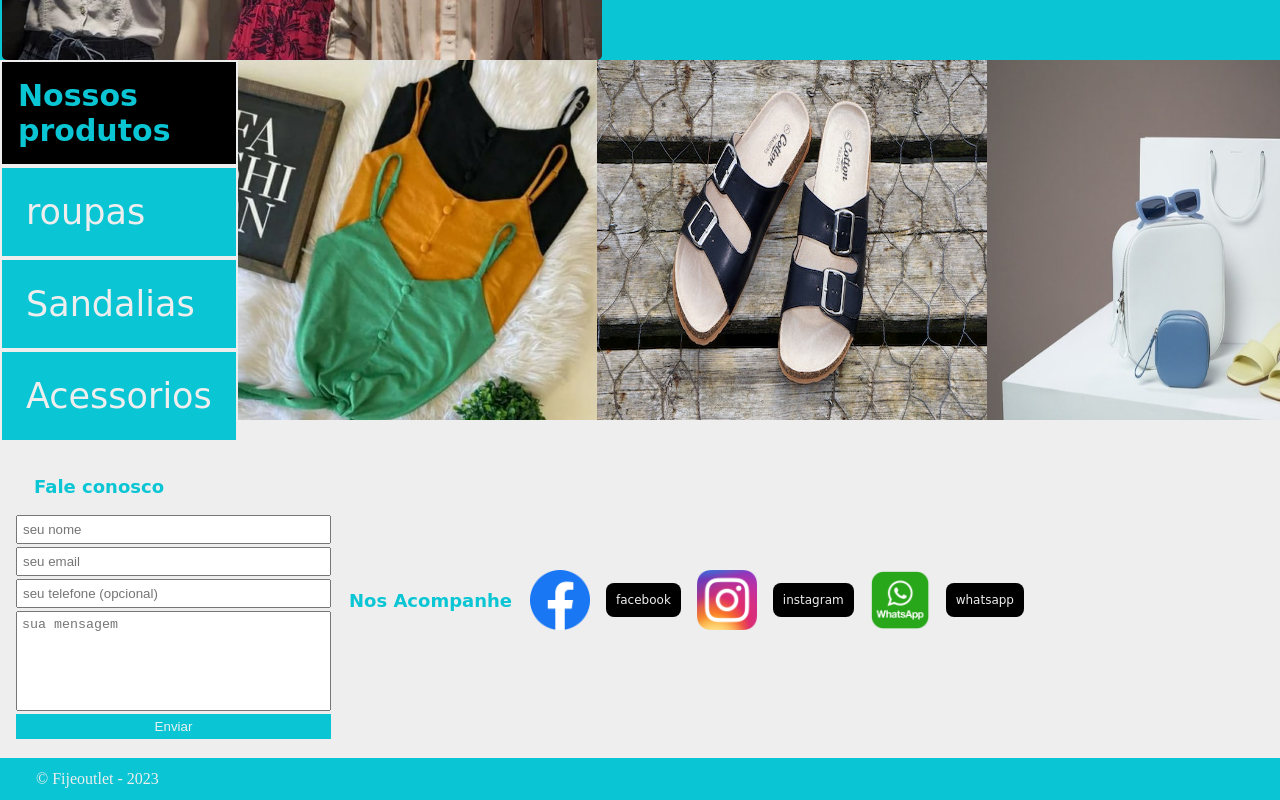
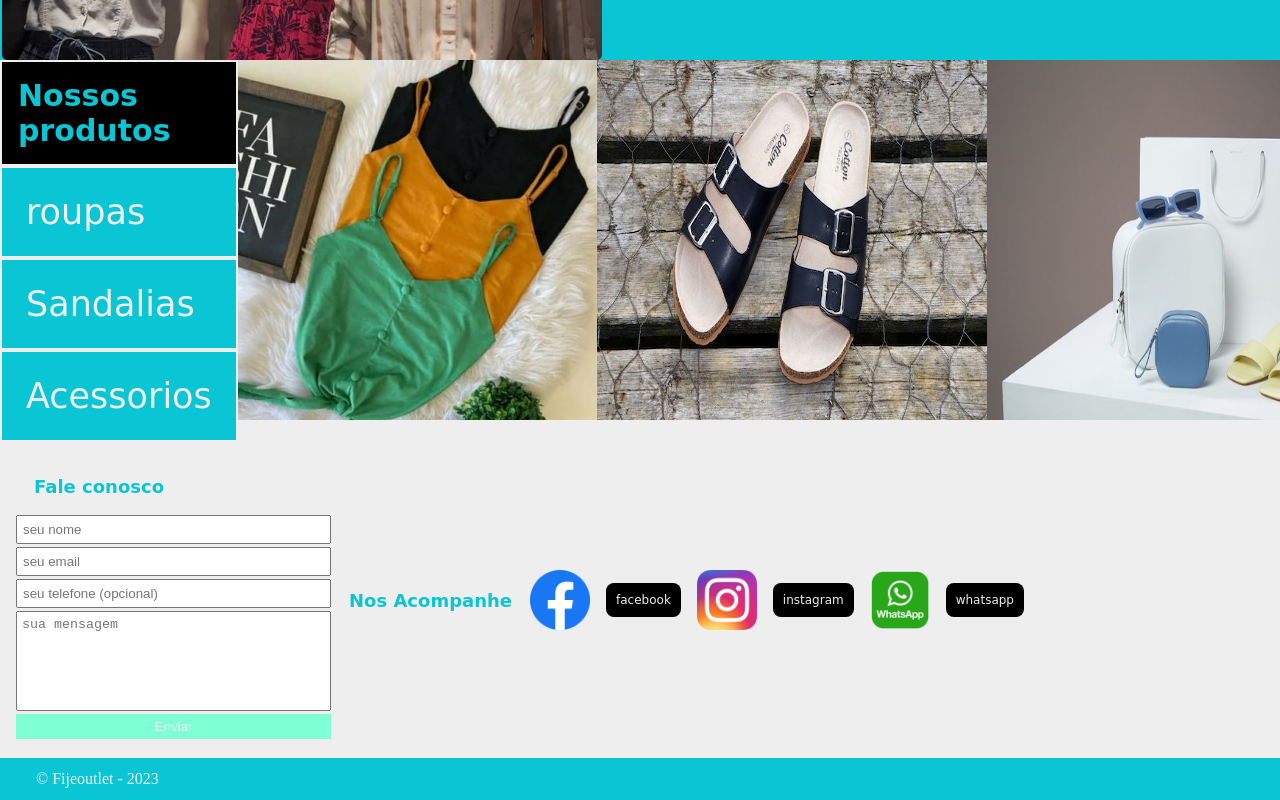
Before and after one commit to uelitonsilva/FijeOutlet, a plain HTML site: page index.html in a window 1280 px wide. In both pictures the pointer is over the button "Enviar". Shown: the part 400-1200 px from the top of the page. Drawn offline with Linux system fonts and the light colour scheme; a web font is replaced by a local one.

Commit message:
melhoria do botao

```diff
--- a/main.css
+++ b/main.css
@@ -160,6 +160,10 @@ form button {
     cursor: pointer;
 }
 
+.social button:hover {
+    background-color: aquamarine;
+}
+
 footer {
     color: #eee;
     background-color: #0ac5d4;
```
